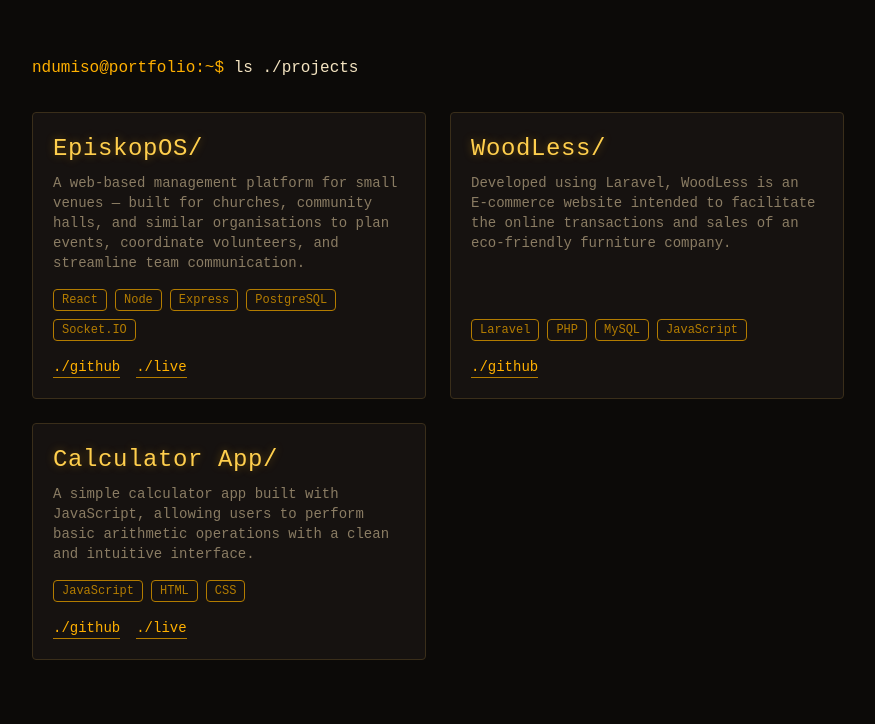
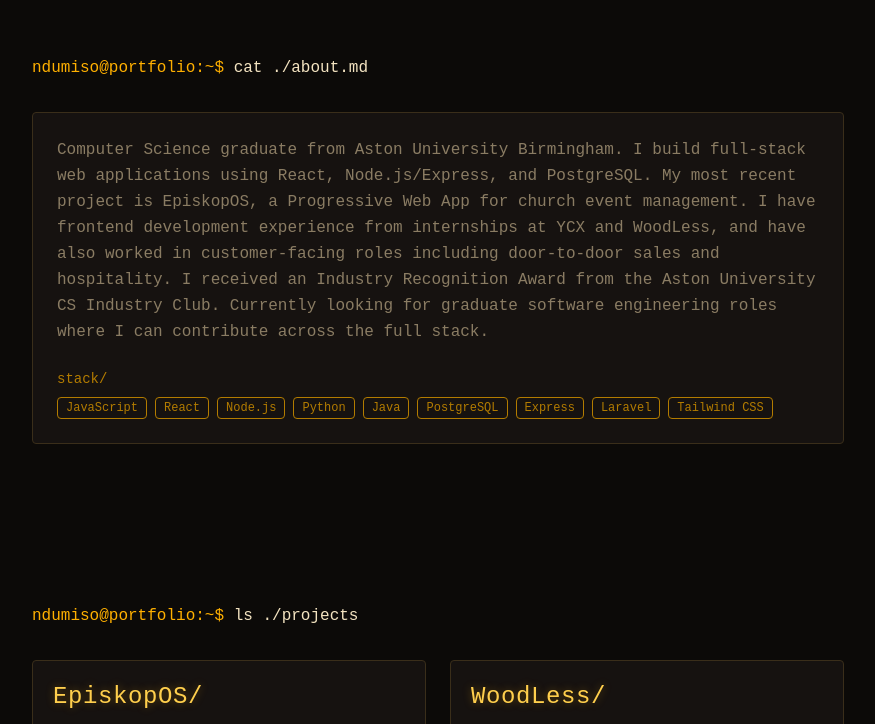
Before and after one commit to NduNdu21/ndumiso-mbangeleli, a React app: page / in a window 1280 px wide. Shown: the part 824-1548 px from the top of the page, without its empty margins (202-1077 px from the left). Built offline with nearby package versions, Linux system fonts and the light colour scheme; the HTML template or start-up script is replaced by a standard one.

Commit message:
About section with short biography about who I am and what I've done

```diff
--- a/src/App.jsx
+++ b/src/App.jsx
@@ -1,11 +1,13 @@
 import Hero from "./sections/Hero";
 import Projects from "./sections/Projects";
 import Contacts from "./sections/Contacts";
+import About from "./sections/About";
 
 function App() {
   return (
     <>
       <Hero />
+      <About />
       <Projects />
       <Contacts />
     </>
--- /dev/null
+++ b/src/sections/About.jsx
@@ -0,0 +1,38 @@
+export default function About() {
+  return (
+    <section id="about" className="py-20">
+      <div className="max-w-215 mx-auto px-6">
+        <p className="text-amber">
+          ndumiso@portfolio:~$ <span className="text-text">cat ./about.md</span>
+        </p>
+
+        <div className="mt-8 border border-border rounded-sm bg-bg-raised p-6">
+          <p className="text-text-dim leading-relaxed">
+            Computer Science graduate from Aston University Birmingham. I build full-stack web applications using React, Node.js/Express, and PostgreSQL. My most recent project is EpiskopOS, a Progressive Web App for church event management.
+
+            I have frontend development experience from internships at YCX and WoodLess, and have also worked in customer-facing roles including door-to-door sales and hospitality. I received an Industry Recognition Award from the Aston University CS Industry Club.
+
+            Currently looking for graduate software engineering roles where I can contribute across the full stack.
+
+          </p>
+
+          <div className="mt-6">
+            <p className="text-amber-dim text-sm mb-2">stack/</p>
+            <div className="flex flex-wrap gap-2">
+              {["JavaScript", "React", "Node.js", "Python", "Java", "PostgreSQL", "Express", "Laravel", "Tailwind CSS"].map(
+                (tech) => (
+                  <span
+                    key={tech}
+                    className="text-xs px-2 py-0.5 border border-amber-dim text-amber-dim rounded-sm"
+                  >
+                    {tech}
+                  </span>
+                )
+              )}
+            </div>
+          </div>
+        </div>
+      </div>
+    </section>
+  );
+}
```
